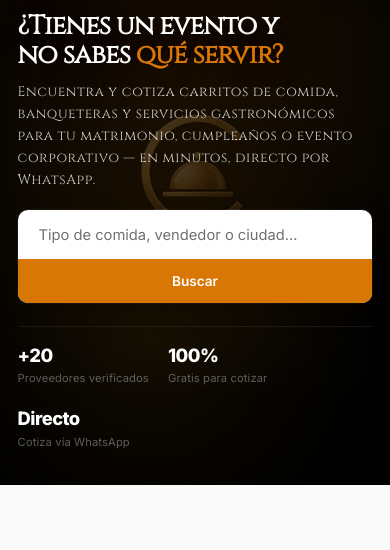
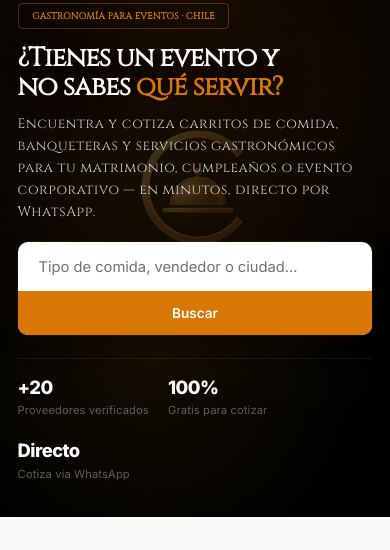
Before and after one commit to clemebarella-hub/convite, a website: page cartfinder/index.html in a window 390 px wide. Shown: the part 79-629 px from the top of the page. Drawn offline with Linux system fonts and the light colour scheme.

Commit message:
fix: hero label tapado por navbar — aumenta padding-top en mobile

```diff
--- a/cartfinder/index.html
+++ b/cartfinder/index.html
@@ -239,7 +239,7 @@
     /* ── HERO ─────────────────────────────────────── */
     #inicio {
       background: var(--dark);
-      padding: 4rem 0 2.5rem;
+      padding: 5.5rem 0 2.5rem;
       position: relative;
       overflow: hidden;
     }
@@ -1323,7 +1323,7 @@
       .vendor-grid      { grid-template-columns: repeat(2, 1fr); }
     }
     @media (max-width: 680px) {
-      #inicio             { padding: 3rem 0 2rem; }
+      #inicio             { padding: 5rem 0 2rem; }
       .hero-title         { font-size: 2.1rem; }
       .hero-sub           { font-size: 0.9rem; color: rgba(255,255,255,0.8); }
       .hero-stats         { gap: 1.5rem; flex-wrap: wrap; }
```
